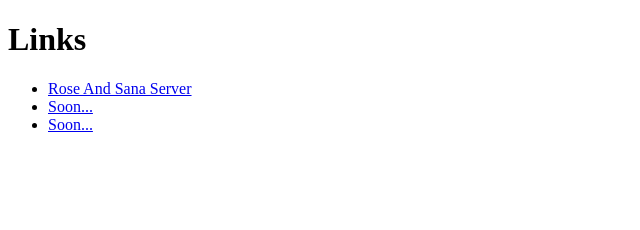
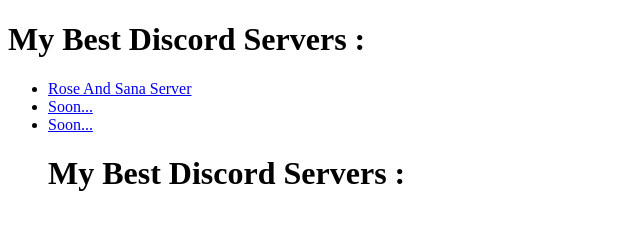
Before and after one commit to spgoldserverdata0/MyBESTDiscordServers, a plain HTML site: page index.html in a window 1280 px wide. Shown: the whole page, without its empty margins (0-640 px from the left). Drawn offline with Linux system fonts and the light colour scheme.

Commit message:
Update index.html

```diff
--- a/index.html
+++ b/index.html
@@ -3,14 +3,16 @@
 <head>
     <meta charset="UTF-8">
     <meta name="viewport" content="width=device-width, initial-scale=1.0">
-    <title>Servers</title>
+    <title>Discord Servers</title>
 </head>
 <body>
-    <h1>Links</h1>
+    <h1>My Best Discord Servers : </h1>
     <ul>
         <li><a href="https://spgoldserverdata0.github.io/MyBESTDiscordServers/Rose&Sana/index.html">Rose And Sana Server</a></li>
         <li><a href="https://www.exemple.com">Soon...</a></li>
         <li><a href="https://www.exemple.com">Soon...</a></li>
+    <h1>My Best Discord Servers : </h1>
+
     </ul>
 </body>
 </html>
```
